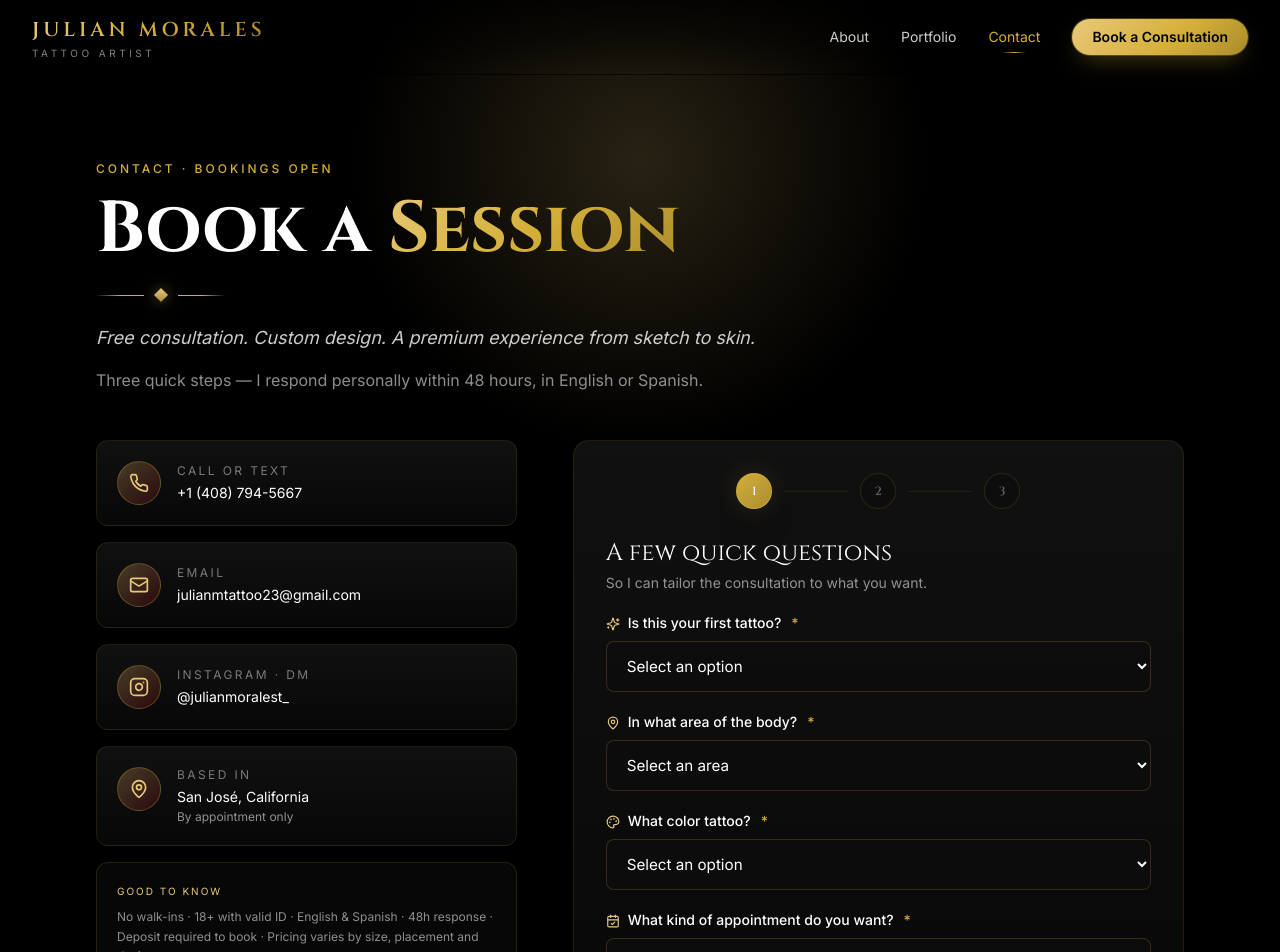
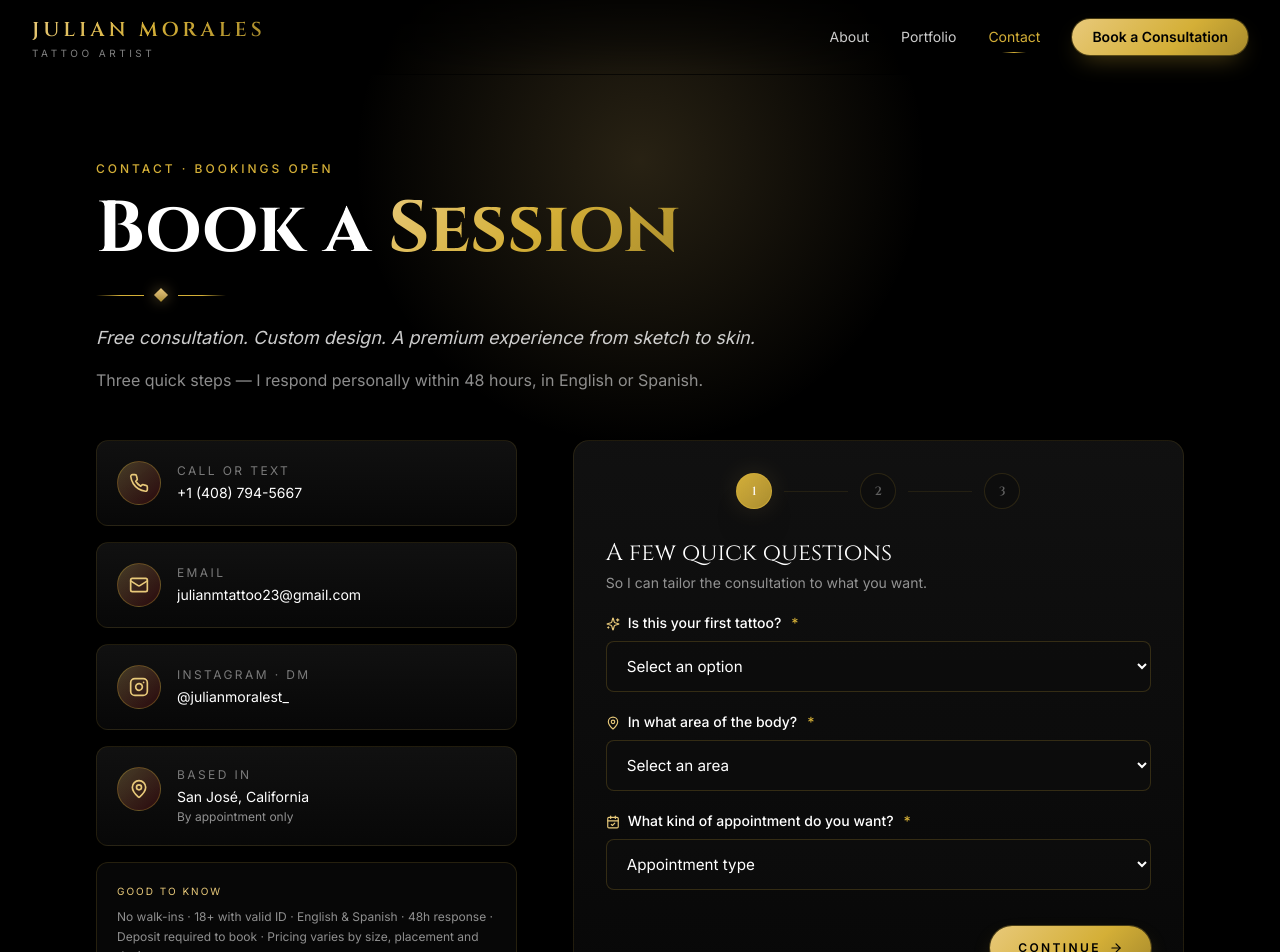
Before and after one commit to agencygi10-cell/julianmoralestattoo-website, a Next.js app: page /contact in a window 1280 px wide. Shown: the top 952 px of the page. Built offline with nearby package versions, Linux system fonts and the light colour scheme.

Commit message:
feat: Julian is black-and-grey only — remove color selector; API stamps Black and Grey

```diff
--- a/app/api/contact/route.ts
+++ b/app/api/contact/route.ts
@@ -59,7 +59,7 @@ export async function POST(req: Request) {
     smsMarketingConsent,
   } = body;
 
-  // Required fields
+  // Required fields (no `color` — Julian works exclusively in black & grey)
   if (
     !fullName ||
     !email ||
@@ -67,7 +67,6 @@ export async function POST(req: Request) {
     !description ||
     !firstTattoo ||
     !bodyArea ||
-    !color ||
     !appointmentType
   ) {
     return NextResponse.json(
@@ -81,7 +80,7 @@ export async function POST(req: Request) {
   const nowIso = new Date().toISOString();
   const firstName = fullName.trim().split(/\s+/)[0];
   const lastName = fullName.trim().split(/\s+/).slice(1).join(" ");
-  const colorLabel = COLOR_LABELS[color] ?? color;
+  const colorLabel = color ? COLOR_LABELS[color] ?? color : "Black and Grey";
   const apptLabel = APPT_LABELS[appointmentType] ?? appointmentType;
   const budgetLabel = budget ? BUDGET_LABELS[budget] ?? budget : "";
 
@@ -109,7 +108,7 @@ export async function POST(req: Request) {
   const summaryHtml = summary.replace(/\n/g, "<br>");
 
   // Segmentation tags for GHL (internal — never shown on the public site).
-  const colorTag = color === "bg" ? "bw-tattoo" : "color-tattoo";
+  const colorTag = color === "color" ? "color-tattoo" : "bw-tattoo";
   const tags = [
     "website-lead",
     "julian-morales",
--- a/components/Contact.tsx
+++ b/components/Contact.tsx
@@ -17,7 +17,6 @@ import {
   Pencil,
   Building2,
   CalendarCheck,
-  Palette,
   DollarSign,
 } from "lucide-react";
 import { ARTIST, MAILTO_LINK } from "@/lib/site";
@@ -30,7 +29,6 @@ type FormValues = {
   // Step 1 — Qualifier
   firstTattoo: "" | "yes" | "no";
   bodyArea: string;
-  color: "" | "bg" | "color";
   appointmentType: "" | "consultation" | "appointment";
   // Step 2 — Tattoo details
   description: string;
@@ -81,7 +79,6 @@ export default function Contact() {
     defaultValues: {
       firstTattoo: "",
       bodyArea: "",
-      color: "",
       appointmentType: "",
       description: "",
       budget: "",
@@ -98,7 +95,7 @@ export default function Contact() {
   // Validate just the current step's fields before advancing
   const nextStep = async () => {
     let fields: (keyof FormValues)[] = [];
-    if (step === 1) fields = ["firstTattoo", "bodyArea", "color", "appointmentType"];
+    if (step === 1) fields = ["firstTattoo", "bodyArea", "appointmentType"];
     if (step === 2) fields = ["description"];
     const valid = await trigger(fields);
     if (valid) setStep((s) => (s < 3 ? ((s + 1) as 1 | 2 | 3) : s));
@@ -316,24 +313,8 @@ export default function Contact() {
                         </select>
                       </Field>
 
-                      <Field
-                        label="What color tattoo?"
-                        icon={<Palette size={14} />}
-                        error={errors.color?.message}
-                        required
-                      >
-                        <select
-                          className="form-input"
-                          {...register("color", {
-                            required: "Please choose one",
-                          })}
-                        >
-                          <option value="">Select an option</option>
-                          <option value="bg">Black and Grey tattoo</option>
-                          <option value="color">Color tattoo</option>
-                        </select>
-                      </Field>
-
+                      {/* Julian works exclusively in black & grey — no color
+                          selector; the API stamps "Black and Grey". */}
                       <Field
                         label="What kind of appointment do you want?"
                         icon={<CalendarCheck size={14} />}
```
